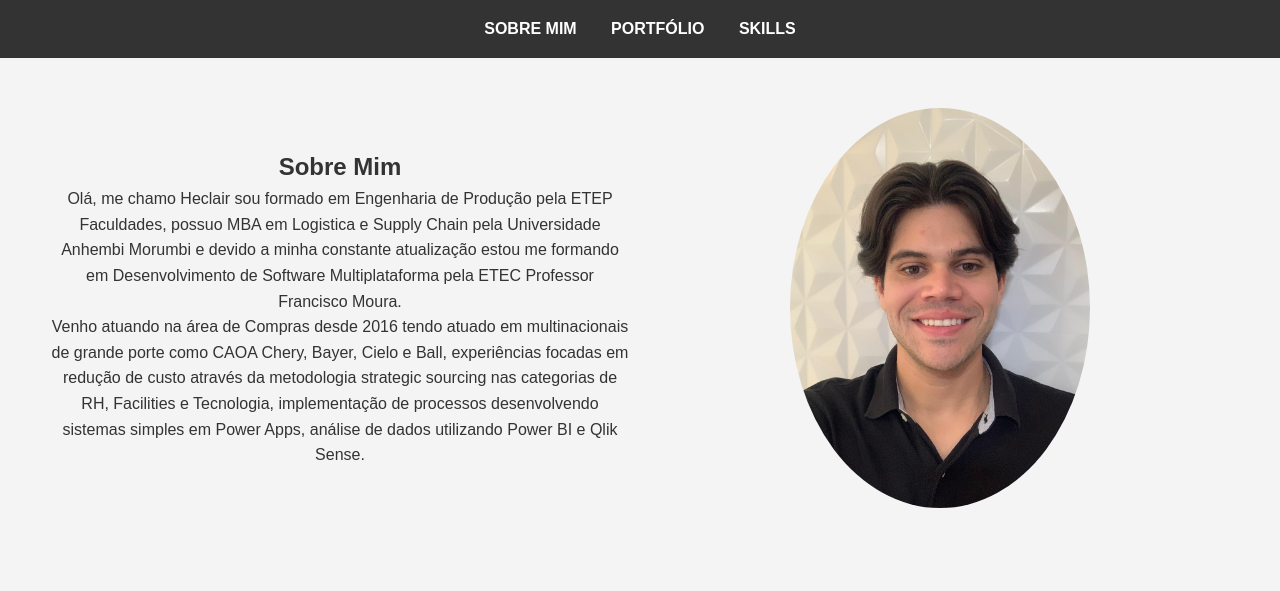
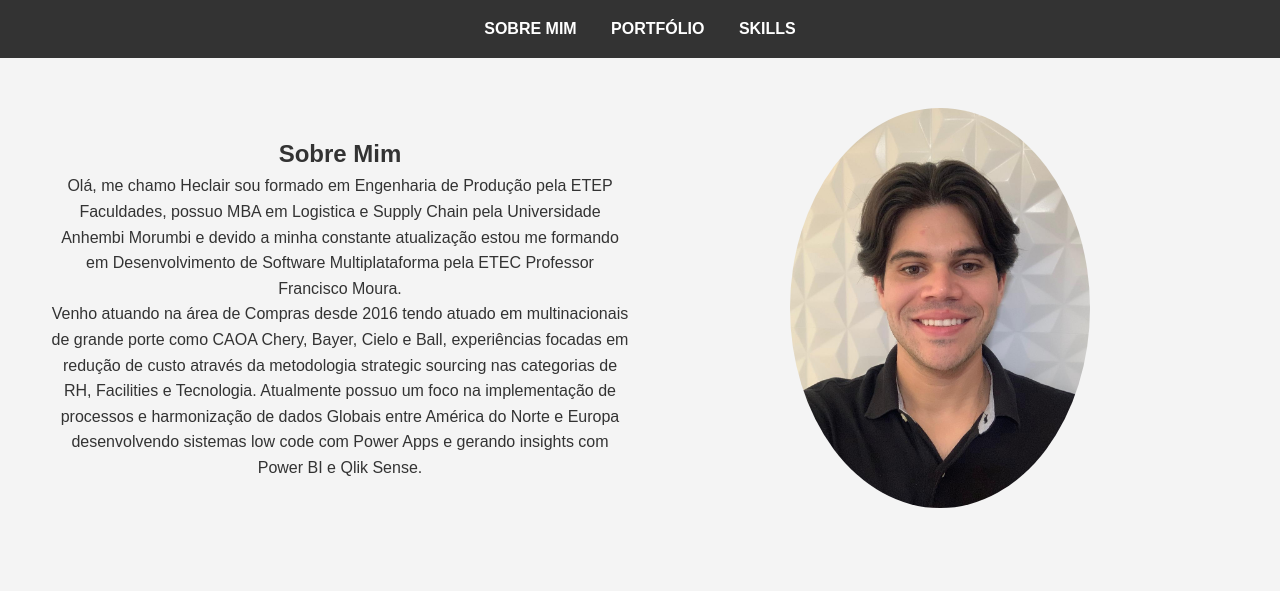
Before and after one commit to heclair/portfolio, a plain HTML site: page index.html in a window 1280 px wide. Shown: the top 591 px of the page. Drawn offline with Linux system fonts and the light colour scheme.

Commit message:
sobre mim atualizado

```diff
--- a/index.html
+++ b/index.html
@@ -26,7 +26,7 @@
                 <p>
                     Olá, me chamo Heclair sou formado em Engenharia de Produção pela ETEP Faculdades, possuo MBA em Logistica e Supply Chain pela Universidade Anhembi Morumbi e devido a minha constante atualização estou me formando em Desenvolvimento de Software Multiplataforma pela ETEC Professor Francisco Moura.</p>
                 <p>
-                    Venho atuando na área de Compras desde 2016 tendo atuado em multinacionais de grande porte como CAOA Chery, Bayer, Cielo e Ball, experiências focadas em redução de custo através da metodologia strategic sourcing nas categorias de RH, Facilities e Tecnologia, implementação de processos desenvolvendo sistemas simples em Power Apps, análise de dados utilizando Power BI e Qlik Sense.
+                    Venho atuando na área de Compras desde 2016 tendo atuado em multinacionais de grande porte como CAOA Chery, Bayer, Cielo e Ball, experiências focadas em redução de custo através da metodologia strategic sourcing nas categorias de RH, Facilities e Tecnologia. Atualmente possuo um foco na implementação de processos e harmonização de dados Globais entre América do Norte e Europa desenvolvendo sistemas low code com Power Apps e gerando insights com Power BI e Qlik Sense.
                 </p>
 
             </div>
```
